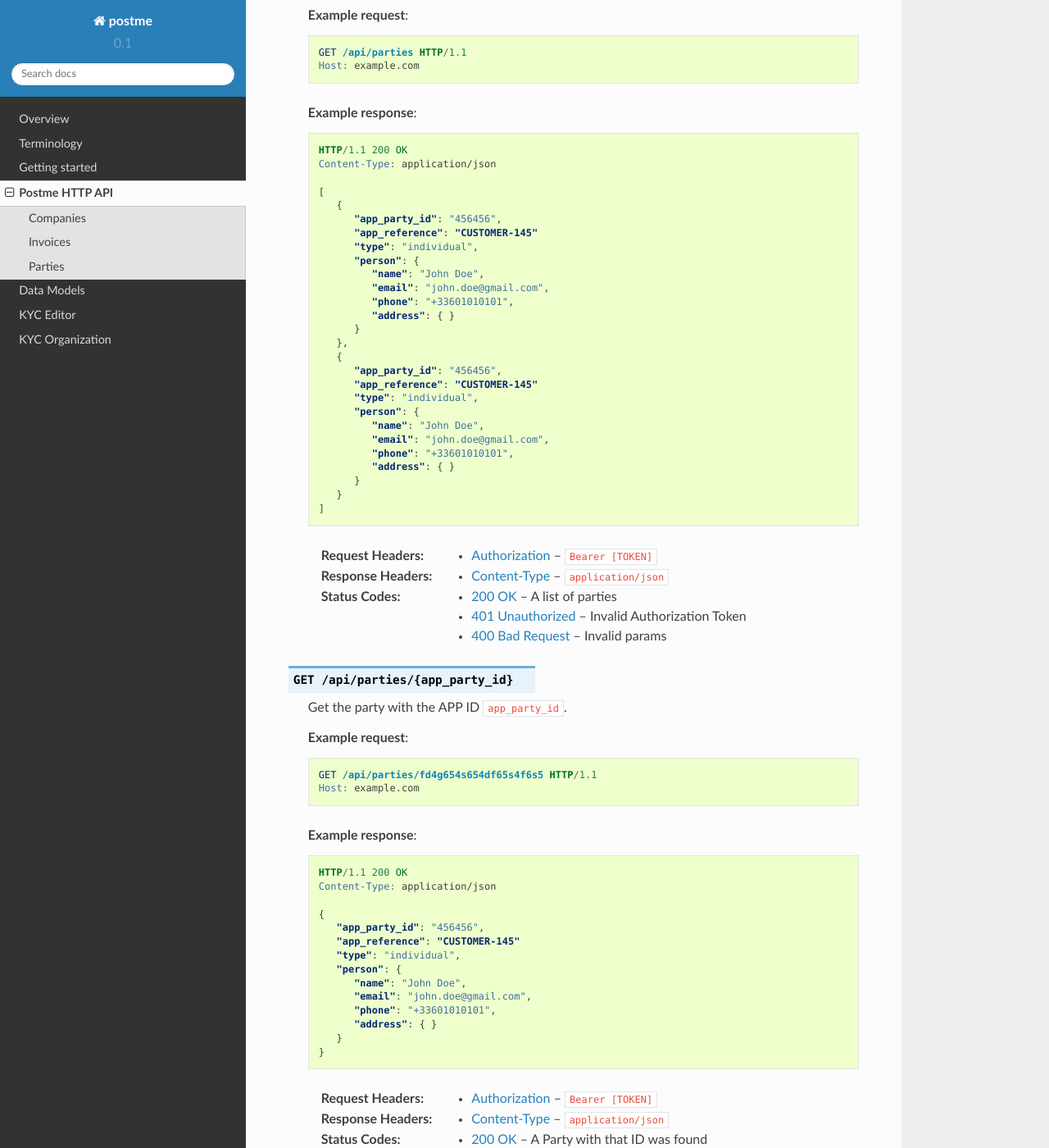
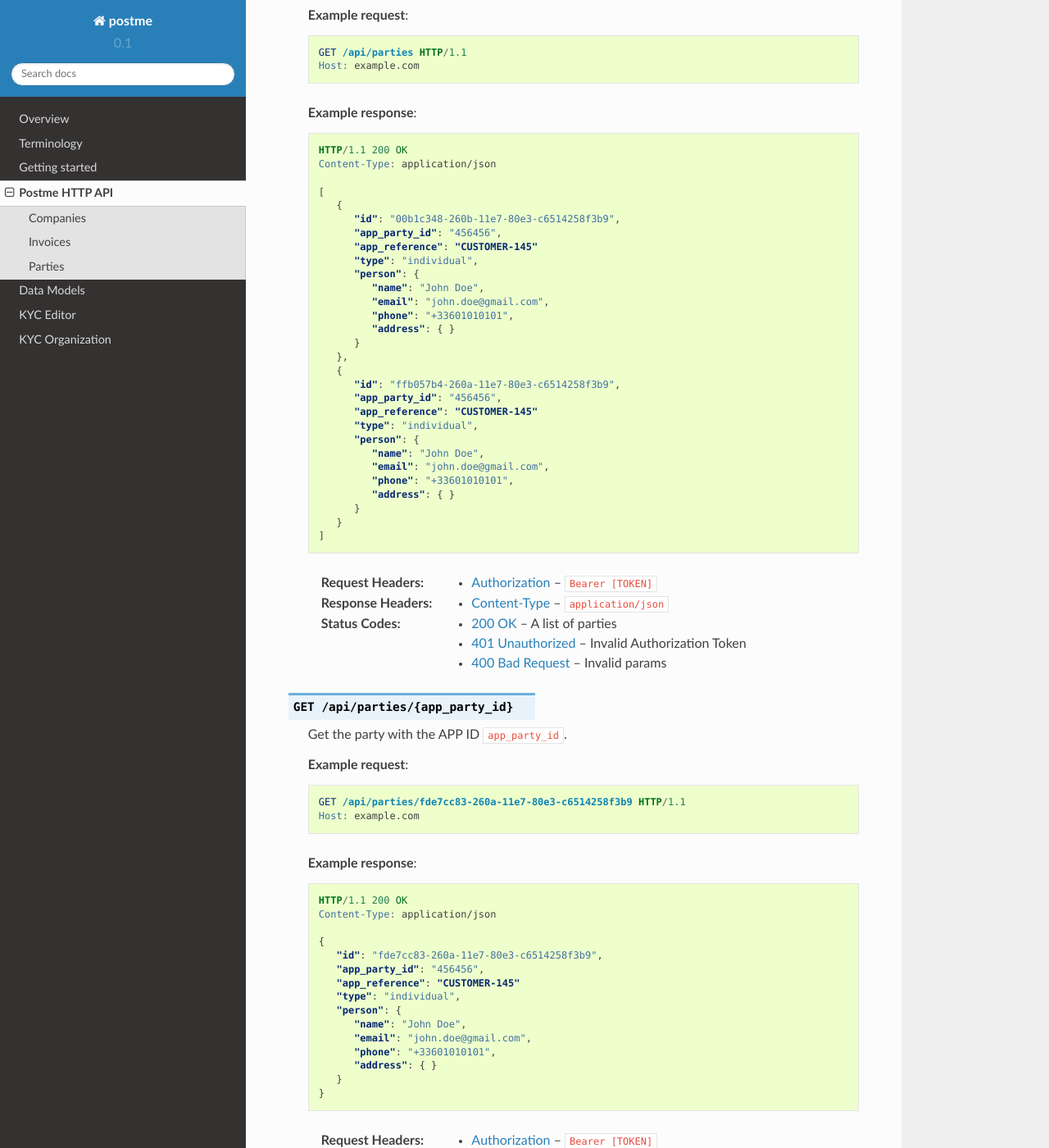
Before and after one commit to birdydigital/postme-docs, a Sphinx documentation site: the page built from docs/postme-http-api.rst, in a window 1280 px wide and 1400 px high, scrolled down 2447 px. Shown: the whole window at 82% size. Built offline with Sphinx 7.4.7 and the Read the Docs theme 2.0.0, drawn with Linux system fonts in a browser that asks for light colours; pages that are not in the unit, such as notebooks, are missing from menus.

Commit message:
update party api

```diff
--- a/docs/postme-http-api.rst
+++ b/docs/postme-http-api.rst
@@ -145,6 +145,7 @@
 
       [
          {
+            "id": "00b1c348-260b-11e7-80e3-c6514258f3b9",
             "app_party_id": "456456",
             "app_reference": "CUSTOMER-145"
             "type": "individual",
@@ -156,6 +157,7 @@
             }
          },
          {
+            "id": "ffb057b4-260a-11e7-80e3-c6514258f3b9",
             "app_party_id": "456456",
             "app_reference": "CUSTOMER-145"
             "type": "individual",
@@ -182,7 +184,7 @@
 
    .. sourcecode:: http
 
-      GET /api/parties/fd4g654s654df65s4f6s5 HTTP/1.1
+      GET /api/parties/fde7cc83-260a-11e7-80e3-c6514258f3b9 HTTP/1.1
       Host: example.com
 
    **Example response**:
@@ -193,6 +195,7 @@
       Content-Type: application/json
 
       {
+         "id": "fde7cc83-260a-11e7-80e3-c6514258f3b9",
          "app_party_id": "456456",
          "app_reference": "CUSTOMER-145"
          "type": "individual",
```
